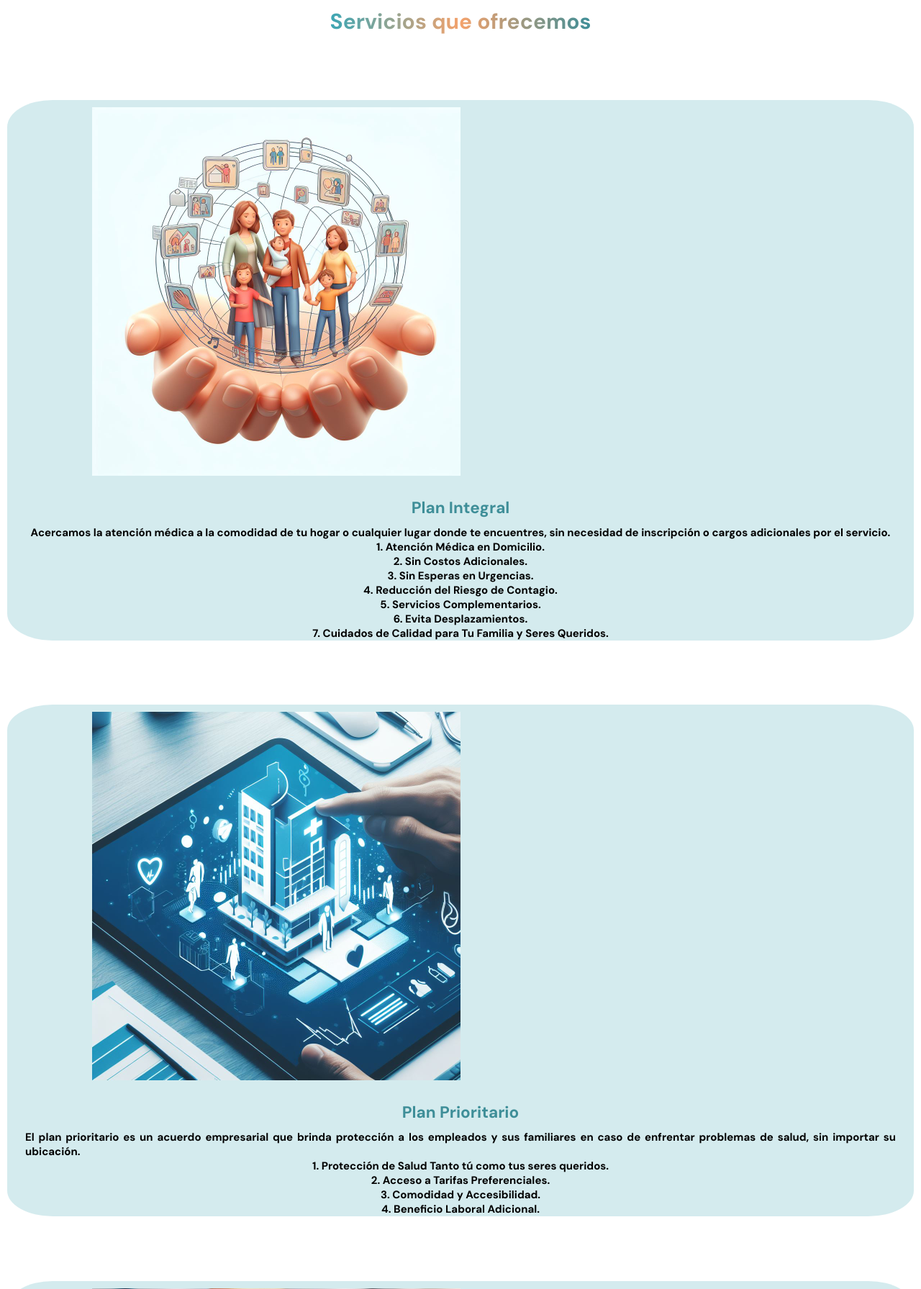
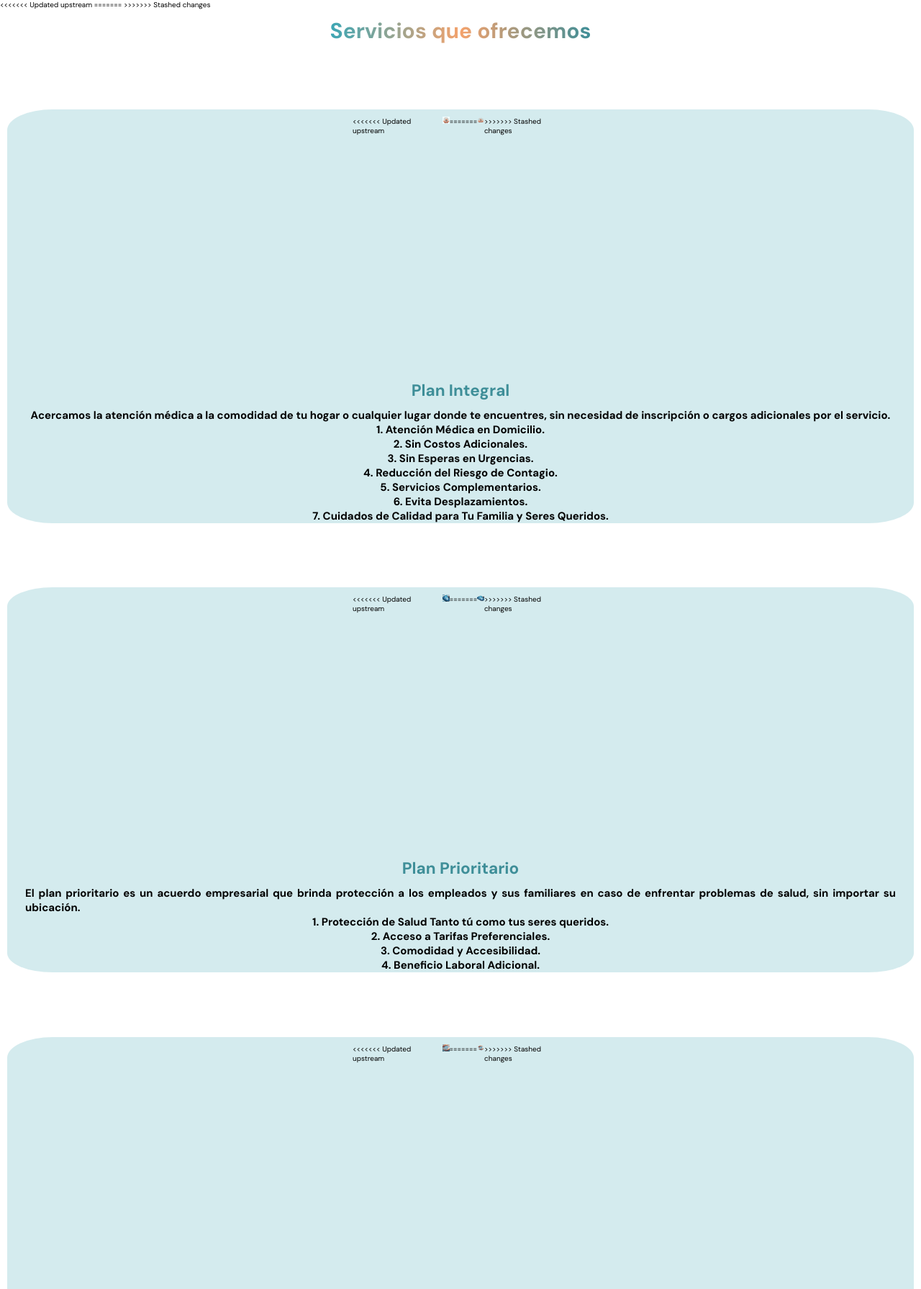
Before and after one commit to kevinlixx/Vital-health, a PHP site: page / in a window 1280 px wide. Shown: the part 50-1841 px from the top of the page at 72% size. Run offline with PHP 8.4, Linux system fonts and the light colour scheme; some libraries are stand-ins or nearby versions.

Commit message:
edite en la parte de abajo del quienes somos
css y html

```diff
--- a/css/style.css
+++ b/css/style.css
@@ -286,6 +286,106 @@ header .menu-header{
 
 
 
+/* servicios que ofrecemos */
+#servicios {
+    /* Estilos para el título */
+    display: flex;
+    justify-content: center;
+    align-items: center;
+    margin-top: 2px;
+    height: auto;
+    width: auto;
+    margin: 10px;
+}
+
+.text-titulo {
+    font-size: 30px;
+    font-weight: 300px;
+    text-align: center;
+    word-wrap: break-word;
+    background: linear-gradient(90deg, #3ca6b4, #f4a26c, #3e8e98);
+    -webkit-background-clip: text;
+    -webkit-text-fill-color: transparent;
+    animation: changeColor 5s linear infinite;
+}
+
+/* Estilos para las secciones de Plan Integral, Plan Prioritario y Plan Preservado */
+.div--info-me {
+    display: flex;
+    flex-direction: row;
+    align-items: center;
+    background-color: rgba(169, 215, 221, 0.5);
+    border-radius: 5%;
+    margin-top: 7%;
+    margin-left: 1rem;
+    margin-right: 1rem;
+}
+
+.row--right,
+.row--left {
+    width: 100%;
+    display: flex;
+    flex-direction: column;
+}
+
+.col-md-6 {
+    justify-content: center;
+    display: flex;
+}
+
+.text {
+    margin-top: 30px;
+    text-align: center;
+    font-size: 1.5rem;
+    order: 2;
+    margin-left: 25px;
+    margin-right: 25px;
+    font-weight: 600;
+    justify-content: center;
+}
+
+.text p {
+    margin-top: 10px;
+    text-align: justify;
+}
+
+.text h2 {
+    color: #3e8e98;
+}
+
+@keyframes escalar {
+    0% {
+        transform: scale(1);
+    }
+    50% {
+        transform: scale(1.1);
+    }
+    100% {
+        transform: scale(1);
+    }
+}
+
+.image_svg {
+    display: flex;
+    margin-top: 10px;
+    width: 300px;
+    height: 336px;
+}
+
+.image_svg img {
+    width: 10px;
+    height: 10px;
+    max-width: 50%;
+}
+.text ul {
+    list-style: none;
+}
+
+
+
+
+
+
 /* para el footer */
 .pie-pagina {
     position: relative;
--- a/index.html
+++ b/index.html
@@ -48,8 +48,13 @@
          <!-- quienes somos   -->
         <div class="div--container" id="quienes_somos"></div>
 
+<<<<<<< Updated upstream
 
             <!-- servicios que ofrecemos -->
+=======
+         <!-- servicios que ofrecemos -->
+  <!-- servicios que ofrecemos -->
+>>>>>>> Stashed changes
                      <!-- Titulo -->
 
 <div class="div--container" id="servicios">
@@ -61,7 +66,11 @@
     <div class="row--left">
         <div class="col-md-6">
             <div class="image_svg">
+<<<<<<< Updated upstream
                 <img src="img/Plan integral.jpg" alt="Imagen de Plan Integral">
+=======
+                <img src="img/Plan integral.png" alt="Imagen de Plan Integral">
+>>>>>>> Stashed changes
             </div>
         </div>
         <div class="col-md-6">
@@ -87,7 +96,11 @@
     <div class="row--right">
         <div class="col-md-6">
             <div class="image_svg">
+<<<<<<< Updated upstream
                 <img src="img/Plan Prioritario.jpg" alt="Imagen de Plan Prioritario">
+=======
+                <img src="img/Plan Prioritario.png" alt="Imagen de Plan Prioritario">
+>>>>>>> Stashed changes
             </div>
         </div>
         <div class="col-md-6">
@@ -110,7 +123,11 @@
     <div class="row--left">
         <div class="col-md-6">
             <div class="image_svg">
+<<<<<<< Updated upstream
                 <img src="img/Espacio Preservado.jpg" alt="Imagen de Plan Preservado">
+=======
+                <img src="img/Espacio Preservado.png" alt="Imagen de Plan Preservado">
+>>>>>>> Stashed changes
             </div>
         </div>
         <div class="col-md-6">
@@ -129,7 +146,10 @@
     </div>
 </div>
 
+<<<<<<< Updated upstream
 
+=======
+>>>>>>> Stashed changes
         <!-- registro -->
         <div class="div--container" id="registro">
 
```
Also changed, not shown: img/Espacio Preservado.png (added), img/Plan Prioritario.png (added), img/Plan integral.png (added).
